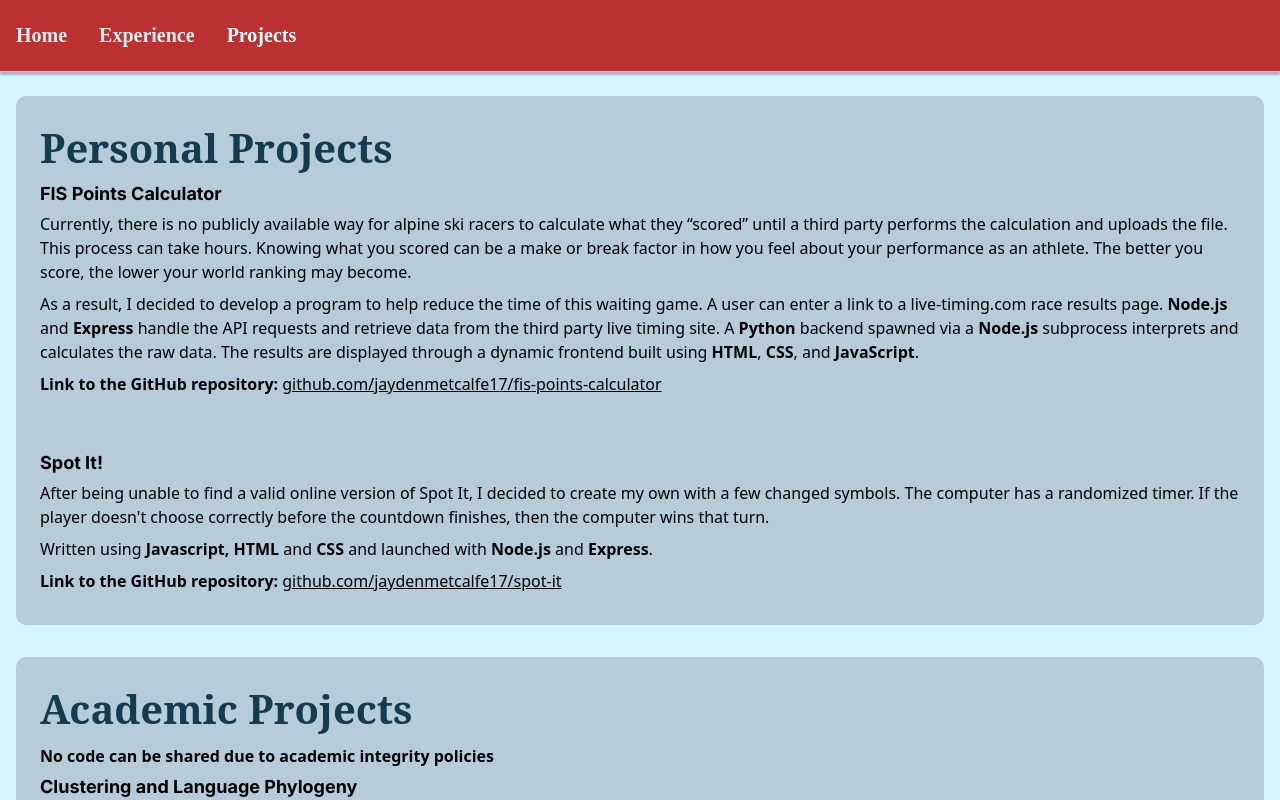
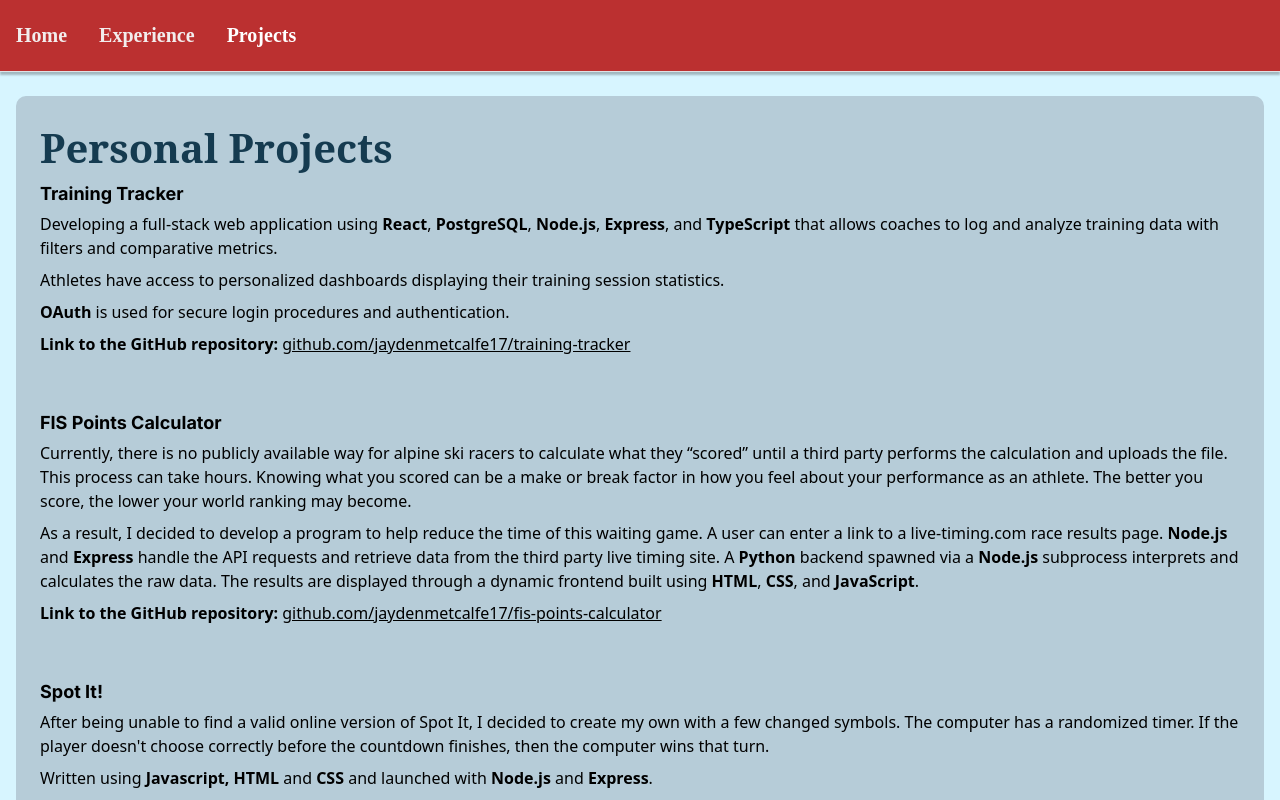
Before and after one commit to jaydenmetcalfe17/HTML-Portfolio, a React (Vite) app: page /projects in a window 1280 px wide. Shown: the top 800 px of the page. Built offline with nearby package versions, Linux system fonts and the light colour scheme; a web font is replaced by a local one.

Commit message:
Updating with training tracker realted information

```diff
--- a/src/pages/ExperiencePage.jsx
+++ b/src/pages/ExperiencePage.jsx
@@ -174,17 +174,17 @@ const ExperiencePage = () => {
                         <img class="logo-pic" src={import.meta.env.BASE_URL + "/images/wmsc_logo.png"} alt="wmsc logo"/>
                         <div class="main-text">
                             <div class="sub-header">
-                                <h3>U16 Alpine Ski Racing Coach & Data Analyst</h3>
+                                <h3>U16 Alpine Ski Racing Coach & Software Engineer</h3>
                                 <p class="years">November 2024 - present</p>
                             </div>
                             <p>Whistler Mountain Ski Club, <i>Whistler, BC</i></p>
                             <ul>
-                                <li>Collaborating with a team of 4 coaches to improve the technical and tactical alpine ski racing skills of 35 athletes</li>
-                                <li>Delivering instruction on mental and physical conditioning, and other essential attributes required to develop elite athletes</li>
-                                <li>Ensuring a high standard of safety, while implementing best practices for injury prevention and risk management during
-                                training sessions</li>
-                                <li>Developing Python programs to analyze athlete training data and compare performances across individuals, within the team,
-                                and across certain subcategories to optimize success</li>
+                                <li>Collaborating with a team of 5 coaches to improve the technical and tactical alpine ski racing skills of 45+ athletes</li>
+                                <li>Developing a full-stack web application with secure OAuth authentication using React, PostgreSQL, Node.js, Express, and
+                                    Python, allowing coaches to log and analyze training data with filters and comparative metrics, and athletes to view
+                                    personalized performance insights</li>
+                                <li>Delivering instruction on mental and physical conditioning while implementing best practices for injury prevention and risk
+                                    management during training sessions</li>
                             </ul>
                         </div>
                     </div>
--- a/src/pages/ProjectsPage.jsx
+++ b/src/pages/ProjectsPage.jsx
@@ -8,6 +8,23 @@ const ProjectsPage = () => {
             <div class="projects-box" id="personal-projects">
                 <h2>Personal Projects</h2>
                 <div class="projects-list">
+                    <div class="personal-project">
+                        <div class="tracker-text">
+                            <h3>Training Tracker</h3>
+                            <p>
+                                Developing a full-stack web application using <b>React</b>, <b>PostgreSQL</b>, <b>Node.js</b>, <b>Express</b>, and <b>TypeScript</b> that allows coaches to log and analyze training data with filters and comparative metrics.
+                            </p>
+                            <p>
+                                Athletes have access to personalized dashboards displaying their training session statistics.
+                            </p>
+                            <p>
+                                <b>OAuth</b> is used for secure login procedures and authentication.
+                            </p>
+                            <p className="repo-link"><b>Link to the GitHub repository: </b><a href="https://github.com/jaydenmetcalfe17/training-tracker">github.com/jaydenmetcalfe17/training-tracker</a></p>
+                        </div>
+                        {/* <!-- <img class="project-pic" src="/public/images/Italy_carousel.JPG" alt="FIS Points Calculator Screenshot"/> --> */}
+                    </div>
+
                     <div class="personal-project">
                         <div class="fis-text">
                             <h3>FIS Points Calculator</h3>
```
Also changed, not shown: 1 other file (tests, documents, lock files or other folders).
